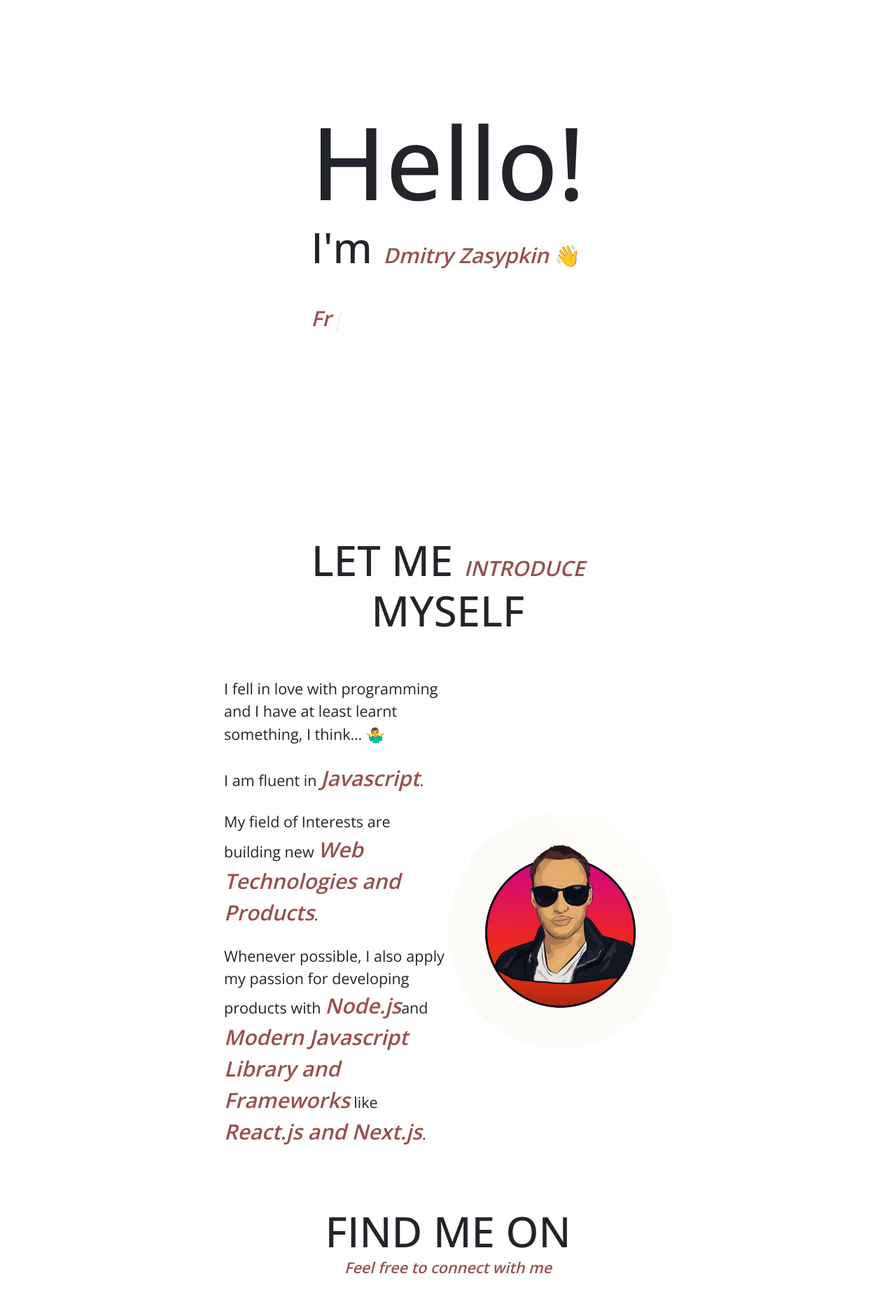
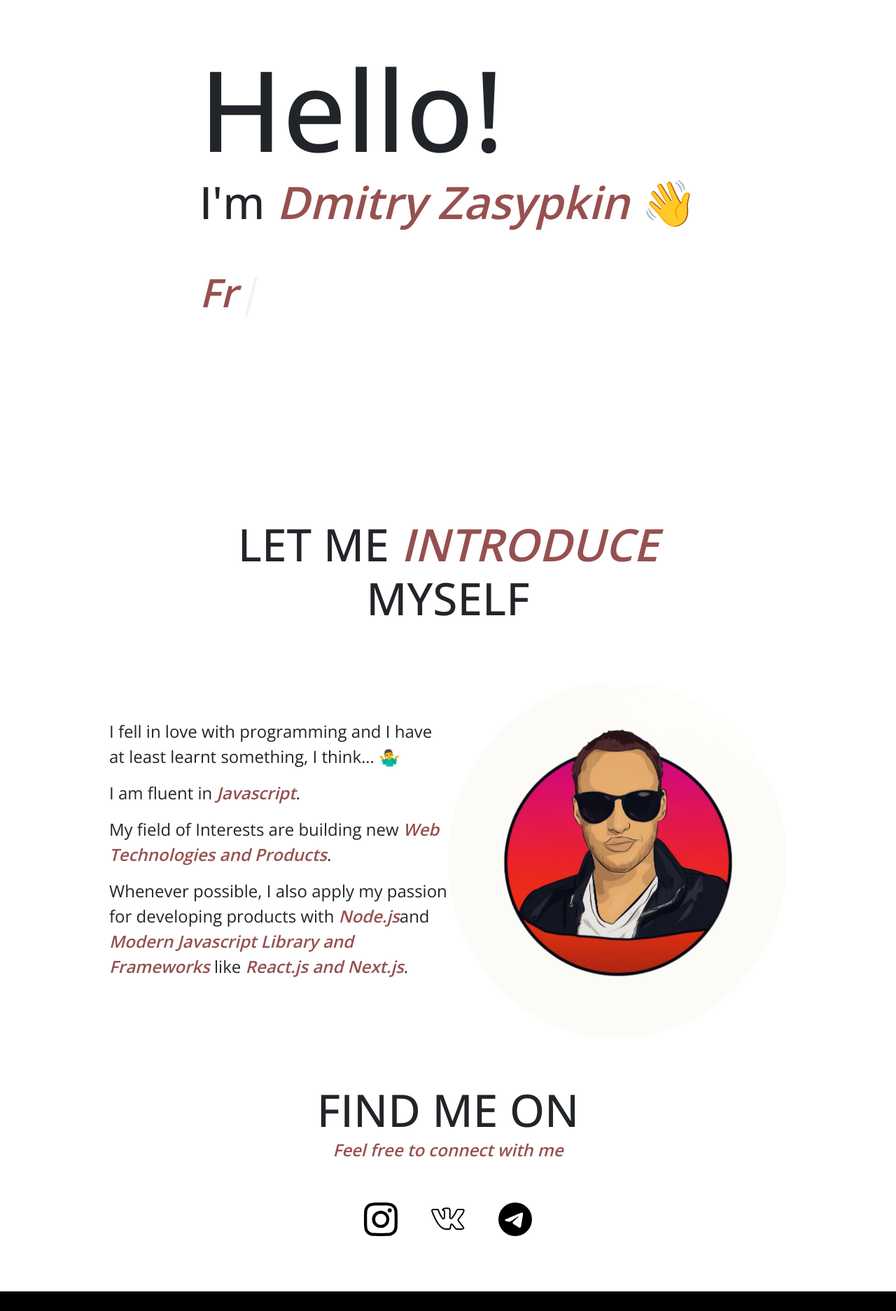
Before and after one commit to Btb82938293/portfolio-website-reactJS, a React (Create React App) app: page / in a window 1280 px wide. Shown: the part 140-2013 px from the top of the page at 70% size. Built offline with nearby package versions, Linux system fonts and the light colour scheme.

Commit message:
scaling fixed

```diff
--- a/src/App.css
+++ b/src/App.css
@@ -5,15 +5,14 @@
   padding: 0;
   box-sizing: border-box;
   font-family: 'Open Sans', sans-serif;
-  font-size: 1.25rem;
 }
 
 .main-text {
-  font-size: 4rem;
+  font-size: 8rem;
 }
 
 main h1 {
-  font-size: 1.5rem;
+  font-size: 2.5rem;
 }
 
 
@@ -47,11 +46,13 @@ main h1 {
 
 .menu-item {
   margin-top: 1em;
+  font-size: 1.3rem;
 }
 
 .hamburger {
   color: white;
   display: inline;
+  font-size: 1.3rem;
 }
 
 .nav-bar-items a,
@@ -78,7 +79,7 @@ main h1 {
 
 .active {
   transition: .3s;
-  top: 3.5em;
+  top: 5.3em;
 }
 
 .drop-down-item {
@@ -126,6 +127,8 @@ main {
 }
 
 .home-section {
+  /* border: 1px solid red; */
+  margin-top: 1.5em;
   padding: 1em;
   display: flex;
   flex-direction: column;
@@ -145,7 +148,7 @@ main {
 }
 
 .home-section p {
-  font-size: .9rem;
+  font-size: 1rem;
 }
 
 .home-section-contacts {
@@ -156,8 +159,8 @@ main {
 }
 
 .home-section-contacts h1 {
-  font-size: 1.5rem;
-  margin-bottom: .5em;
+  font-size: 2.5rem;
+  margin-bottom: 0;
 }
 
 .home-section-icons {
@@ -170,7 +173,7 @@ main {
 .home-section-icon {
   list-style: none;
   margin: .5em;
-  font-size: 1.8rem;
+  font-size: 2rem;
   color: black;
   transition: .5s;
 }
@@ -180,7 +183,7 @@ main {
 }
 
 .type-el {
-  font-size: 1.2rem;
+  font-size: 2.3rem;
   text-align: left;
   display: inline-block;
   margin-top: 1em;
@@ -207,6 +210,10 @@ main {
   color: white;
 }
 
+.footer-item {
+  font-size: 1.3rem;
+}
+
 .projects-main {
   display: flex;
   flex-direction: column;
@@ -227,7 +234,7 @@ main {
 }
 
 .logo {
-  font-size: 1.5rem;
+  font-size: 2rem;
   color: purple;
 }
 
@@ -238,29 +245,31 @@ main {
 }
 
 .projects-main h1 {
-  margin-bottom: 1em;
+  font-size: 2.5rem;
+  margin-bottom: 0.5em;
   font-weight: 800;
 }
 
 .projects-text {
   text-align: center;
-  font-size: .9rem;
+  font-size: 1rem;
 }
 
 .project {
   border: 1px solid black;
   border-radius: 20px;
-  width: 80%;
+  width: 60%;
   display: flex;
   flex-direction: column;
   align-items: center;
   justify-content: center;
-  padding:1em;
+  padding:1.5em;
   margin: 1em 0;
 }
 
 .project-name {
   margin: 1em;
+  font-size: 1.5rem;
 }
 
 .project-description {
@@ -303,18 +312,15 @@ main {
 }
 
 @media(min-width: 600px) {
-  html {
-    font-size: 1.5rem;
-  }
   .main-text {
-    font-size: 6rem;
+    font-size: 10rem;
   }
   main h1 {
-    font-size: 2.5rem;
+    font-size: 4rem;
   }
 
   .type-el {
-    font-size: 2rem;
+    font-size: 3.5rem;
   }
   .container {
     justify-content: left;
@@ -324,10 +330,9 @@ main {
     height: 70vh;
     display: flex;
     flex-direction: row;
-    align-items:flex-start;
-    margin-top: 4em;
+    align-items: center;
     justify-content: center;
-    max-width: 700px;
+    max-width: 900px;
     /* border: 1px solid red; */
   }
 
@@ -337,7 +342,13 @@ main {
   }
 
   .home-section {
-    max-width: 700px;
+    max-width: 1000px;
+    margin-top: 8em;
+    /* border: 1px solid red; */
+  }
+
+  .home-section h1 {
+    font-size: 4rem;
   }
 
   .me-img {
@@ -348,15 +359,30 @@ main {
     flex-direction: row;
     justify-content: space-between;
   }
+  .home-section-about-me p {
+    font-size: 1.5rem;
+  }
 
   .home-section-contacts h1 {
-    font-size: 2.5rem;
+    font-size: 4rem;
     margin-bottom: 0;
   }
 
+  .home-section-contacts p {
+    font-size: 1.5rem;
+  }
+
+  .home-section-icon {
+    font-size: 3rem;
+  }
+
   .nav-bar-items {
-    font-size: 1rem;
+    font-size: 1.5rem;
     justify-content: space-around;
+  }
+
+  .footer-item {
+    font-size: 1.5rem;
   }
 
   .nav-bar-item {
@@ -364,7 +390,7 @@ main {
   }
 
   .logo {
-    font-size: 2rem;
+    font-size: 3rem;
     display: inline;
     color: purple;
   }
@@ -374,13 +400,13 @@ main {
 
   .projects-container {
     flex-direction: row;
-    justify-content: space-between;
+    justify-content: space-around;
     flex-wrap: wrap;
     max-width: 700px;
   }
   .project {
-    margin: 1em;
-    width: 28%;
+    margin: 2em 0;
+    width: 40%;
   }
   .projects-text {
     font-size: 1.1rem;
```
